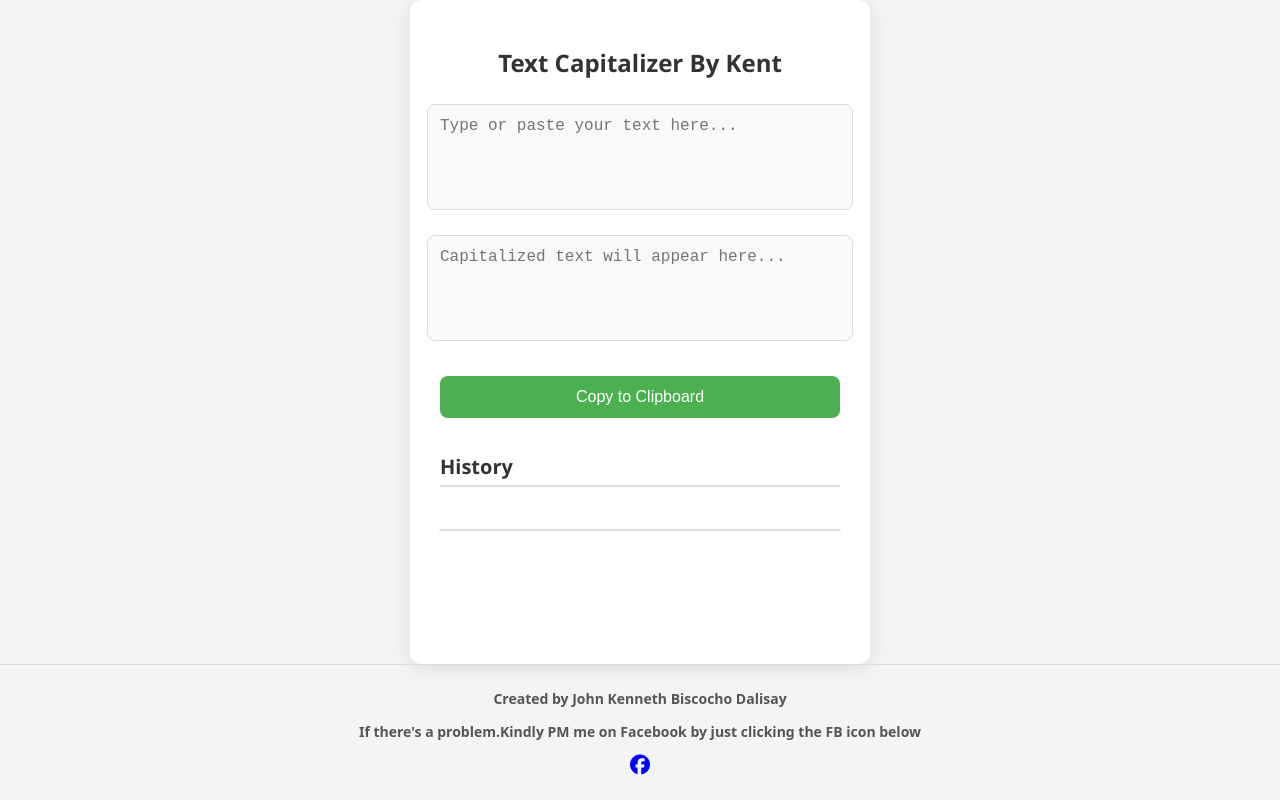
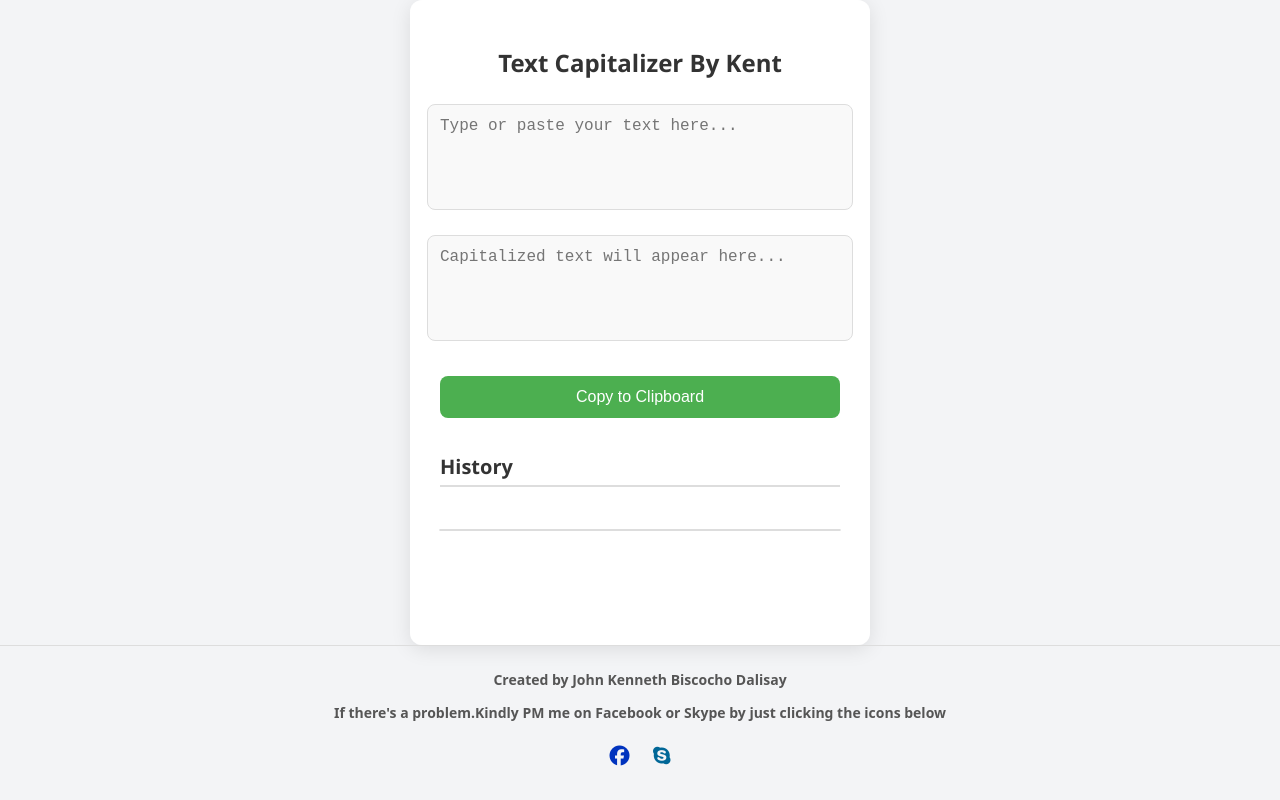
Before and after one commit to kentismyname/Capitalizer, a plain HTML site: page index.html in a window 1280 px wide. Drawn offline with Linux system fonts and the light colour scheme.

Commit message:
added all

```diff
--- a/index.html
+++ b/index.html
@@ -19,8 +19,8 @@
     </div>
     <footer>
         <p>Created by John Kenneth Biscocho Dalisay</p>
-        <p>If there's a problem.Kindly PM me on Facebook by just clicking the FB icon below </p>
-        <p ><a href="https://www.facebook.com/johnkenneth.dalisay.58" target="_blank"><i class="fa-brands fa-facebook"></i></a></i></p>
+        <p>If there's a problem.Kindly PM me on Facebook or Skype by just clicking the icons below </p>
+        <p ><a href="https://www.facebook.com/johnkenneth.dalisay.58" target="_blank"><i class="fa-brands fa-facebook"></i></a> <a href="https://join.skype.com/invite/v1EREYDZKf7u"><i class="fa-brands fa-skype"></i></a></i></p>
     </footer>
     <script src="https://kit.fontawesome.com/bb5f008548.js" crossorigin="anonymous"></script>
 </body>
--- a/style.css
+++ b/style.css
@@ -115,10 +115,16 @@ footer {
     border-top: 1px solid #ddd;
     width: 100%;
 }
+i{
+    font-size: 20px;
+    transition: ease-in-out 0.2s;
+    margin: 10px;
+}
+.fa-skype{
+    color: rgb(0, 103, 151);
+}
 .fa-facebook{
-    font-size: 20px;
-    color: blue;
-    transition: ease-in-out 0.2s;
+    color: rgb(0, 51, 190);
 }
 
 p{
```
